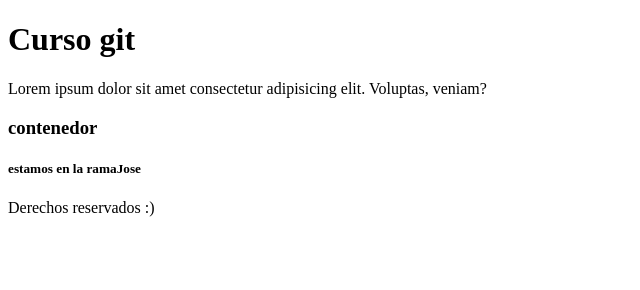
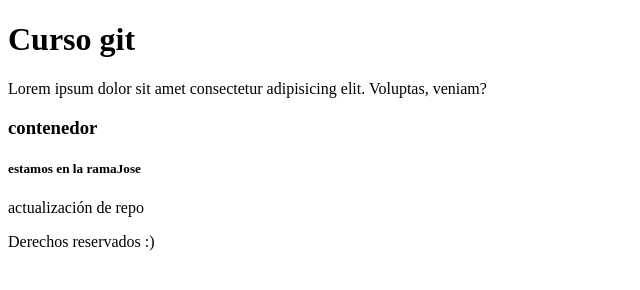
Before and after one commit to carpiordaniel/prueba-git, a plain HTML site: page index.html in a window 1280 px wide. Shown: the whole page, without its empty margins (0-640 px from the left). Drawn offline with Linux system fonts and the light colour scheme.

Commit message:
repo actualizado

```diff
--- a/index.html
+++ b/index.html
@@ -16,6 +16,10 @@
         <h5>
             estamos en la ramaJose
         </h5>
+
+        <p>
+            actualización de repo
+        </p>
         <footer>
             <p>Derechos reservados :) </p>
         </footer>
```
